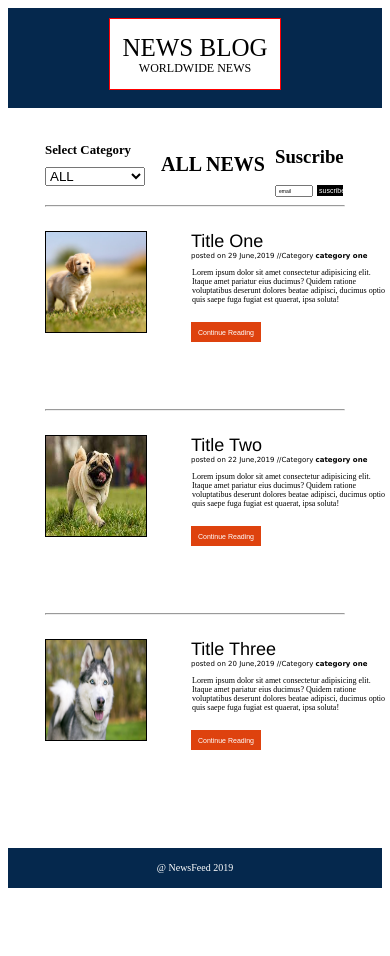
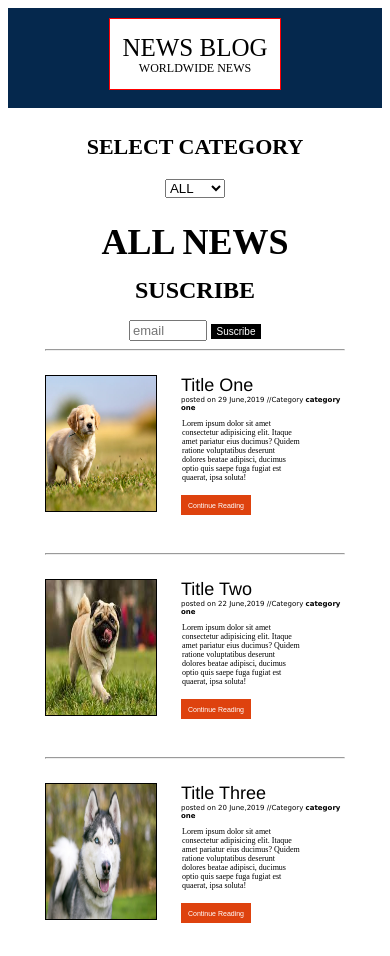
Before and after one commit to Aviral1822/HandsOn1, a plain HTML site: page index.html in a window 390 px wide. Shown: the top 956 px of the page. Before the commit the page ends 896 px from the top, so only its background shows below. Drawn offline with Linux system fonts and the light colour scheme.

Commit message:
First commit

```diff
--- a/index.html
+++ b/index.html
@@ -23,8 +23,8 @@
     <div class="main">
         <div class="nav">
             <div class="search" >
-                <h3 style="margin-top: 2.2rem;">Select Category</h3>
-                <select name="All" class="sel" style="margin-top: -1.7rem;width: 100px;">
+                <h3>SELECT CATEGORY</h3>
+                <select name="All" class="sel">
                     <option value="ALL">ALL</option>
                     <option value="Zee news">Zee news</option>
                     <option value="Aaj Tak">Aaj Tak</option>
@@ -36,10 +36,10 @@
                 <h1>ALL NEWS</h1>
             </div>
             <div class="suscribe">
-                <h3 style="margin-top: 2.4rem;">Suscribe</h3>
+                <h3>SUSCRIBE</h3>
                 <div class="m1"  style="margin-top: -0.5rem;">
-                <input type="email" name="email" value="email" placeholder="email" class="inp1">
-                <button>suscribe</button>
+                <input type="email" name="email" placeholder="email" class="inp1">
+                <button>Suscribe</button>
                 </div>
             </div>
         </div>
--- a/style.css
+++ b/style.css
@@ -123,7 +123,14 @@
     order: 1;
     flex: 1 0 300px;
 }
+.nav .search h3{
+    margin-top: 2.2rem;
+}
 
+.nav .search .sel{
+    margin-top: -1.7rem;
+    width: 100px;
+}
 .nav .news{
     order: 2;
     flex: 1 0 500px;
@@ -136,7 +143,9 @@
     flex: 1 0 300px;
     margin-left: -4.5rem;
 }
-
+.nav .suscribe h3{
+    margin-top: 2.4rem;
+}
 .nav .suscribe button{
     background-color:black;
     border: none;
@@ -257,12 +266,13 @@
             }
             .im1{
                 border: 1px solid black;
-                height: 100px;
-                width: 100px;
+                height: 135px;
+                width: 110px;
             }
             .mycard .card-content{
-                margin-left: 10px;
+                margin-left: 0px;
                 order: 2;
+                height: 120px;
                 flex: 1 1 240px;
             }
 
@@ -280,12 +290,12 @@
             .mycard .card-content .card-body{
                 box-sizing:border-box ;
                 border: 1px solid white;
-                width: 200px;
+                width: 120px;
                 height: 70px;
                 margin-top: 0.4rem;
                 font-size: 8px;
                 margin-left: -4rem;
-                margin-bottom: -1rem;
+                margin-bottom: 0rem;
             }
             .mycard .card-content .card-butt button{
 
@@ -295,38 +305,63 @@
                 width: 70px;
                 height: 20px;
                 padding:0px;
-                margin-top: -4rem;
+                margin-top:7px;
                 margin-left: -4rem;
 
             }
+
             .nav{
                 width: 300px;
+                display: flex;
+                flex-direction:column;
             }
             .nav .search{
-                flex: 1 0 70px;
-               font-size: 11px;
+                flex: 1 0 100%;
+                margin-left:auto ;
+                margin-right: auto;
+            }
+
+            .nav .search h3{
+                font-size: 22px;
+                margin-top: 0.7cm;
+                margin-bottom: 0.5cm;
+                align-content: center;
             }
             .nav .search .sel{
-                width: 40px;
+                width: 60px;
+                margin-top: 0cm;
+                margin-left:auto ;
+                margin-right: auto;
+                display: block;
+
             }
             .nav .news{
-                flex: 1 1 160px;
-                margin-left: 1rem;
-                margin-top: 2rem;
-                font-size: 10px;
+                flex: 1 0 100%;
+                margin: 0 auto;
+                margin-top: -0.1rem;
+                font-size: 18px;
             }
             .nav .suscribe{
-                flex:1 0 70px;
+                flex:1 0 100%;
                 order: 3;
-                margin-left: -0.1rem;
+                margin: 0 auto;
+                margin-top: -2.5rem;
+            }
+            .nav .suscribe h3{
+
+                text-align: center;
+                margin-top: 30px;
+                font-size: 24px;
             }
             .nav .suscribe .inp1{
-                width: 30px;
-                font-size: 5px;
+                width: 70px;
+                font-size: 13px;
+                margin: 0 auto;
+                margin-left: 0rem;
             }
             .nav .suscribe button{
-                font-size: 7px;
-                width: 26px;
+                font-size: 10px;
+                width: 50px;
                 padding:2px;
             }
 }
```
